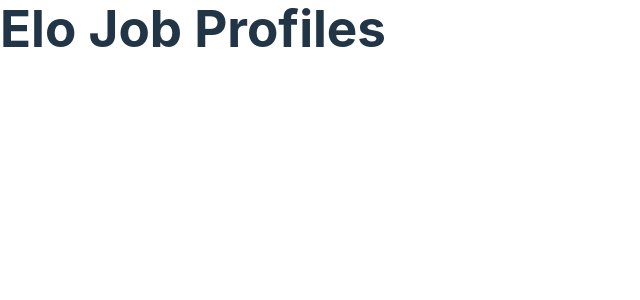
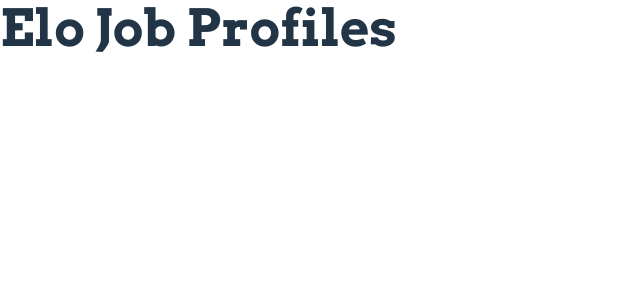
Before and after one commit to nursh/Elo-Jobs, a React (Vite) app: page / in a window 1280 px wide. Shown: the top 300 px of the page, without its empty margins (0-640 px from the left). Built offline with nearby package versions, Linux system fonts and the light colour scheme.

Commit message:
Add heading styles

```diff
--- a/index.html
+++ b/index.html
@@ -4,6 +4,9 @@
     <meta charset="UTF-8" />
     <link rel="icon" type="image/svg+xml" href="/vite.svg" />
     <meta name="viewport" content="width=device-width, initial-scale=1.0" />
+    <link rel="preconnect" href="https://fonts.googleapis.com">
+    <link rel="preconnect" href="https://fonts.gstatic.com" crossorigin>
+    <link href="https://fonts.googleapis.com/css2?family=Arvo:ital,wght@0,400;0,700;1,400;1,700&display=swap" rel="stylesheet">
     <title>Elo Jobs</title>
   </head>
   <body>
--- a/src/assets/styles/App.css
+++ b/src/assets/styles/App.css
@@ -2,3 +2,9 @@
   max-width: 1280px;
   margin: 0 auto;
 }
+
+.heading {
+  font-family: "Arvo", serif;
+  font-weight: 700;
+  font-style: normal;
+}
--- a/src/components/Header.tsx
+++ b/src/components/Header.tsx
@@ -2,7 +2,7 @@
 export function Header() {
   return (
     <>
-      <h1>Elo Job Profiles</h1>
+      <h1 className="heading">Elo Job Profiles</h1>
     </>
   )
 }
```
Also changed, not shown: 1 other file (tests, documents, lock files or other folders).
